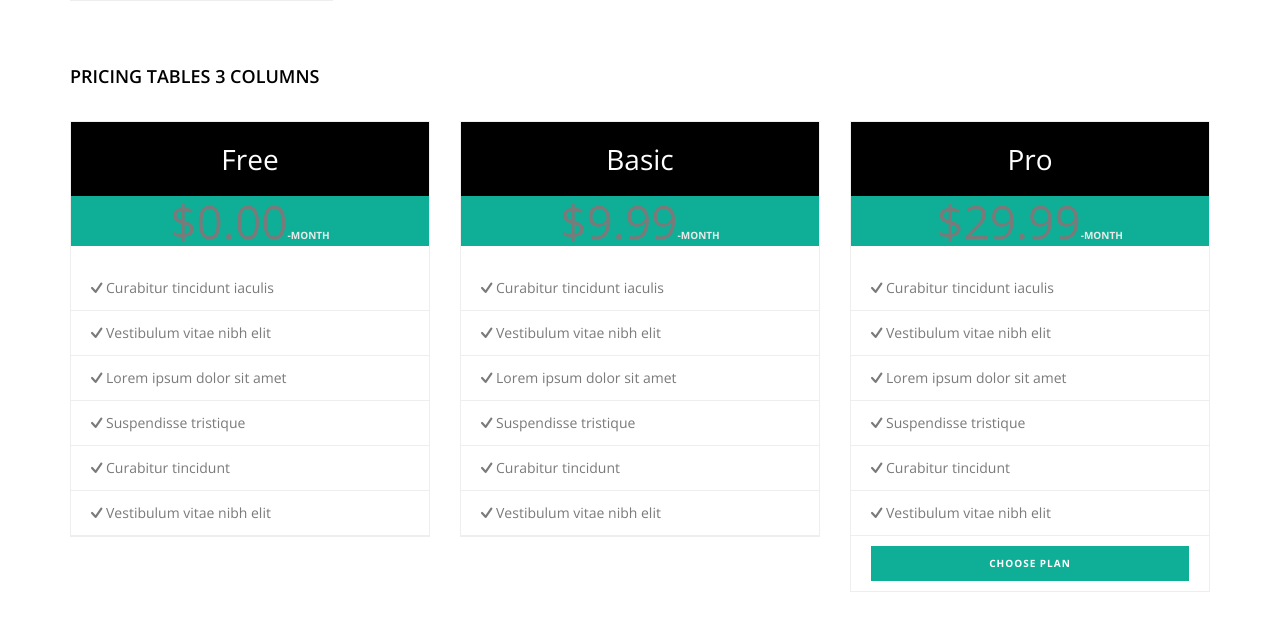
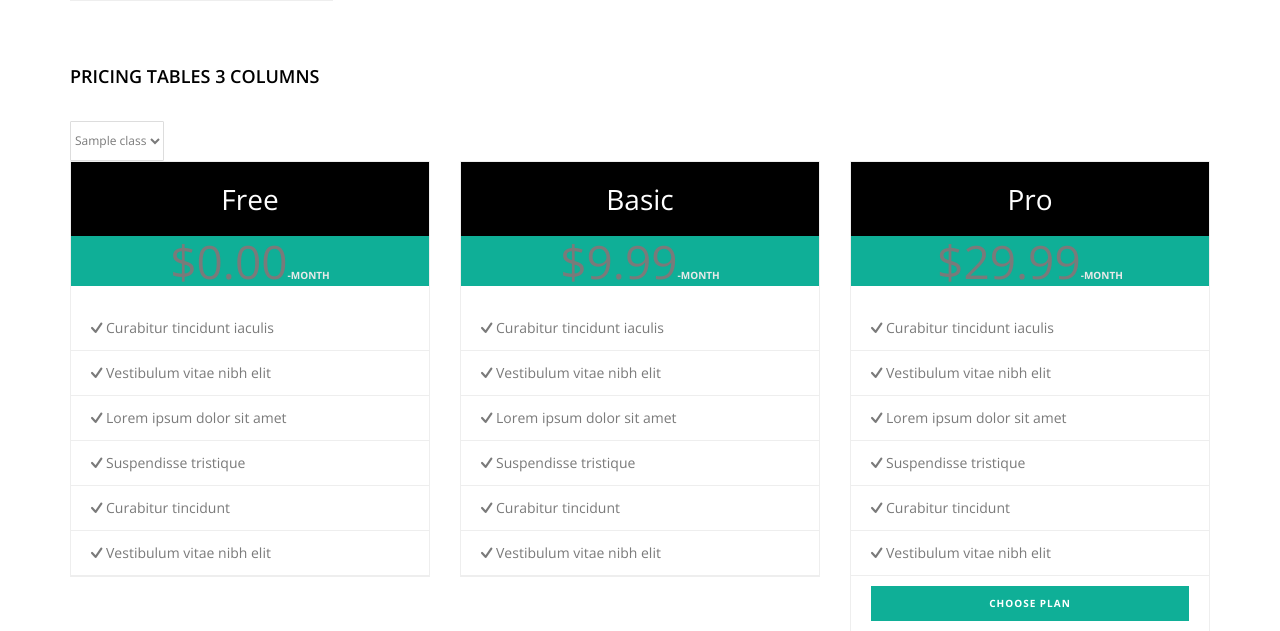
Before and after one commit to shulmanbrent/Penn-Schedule-Builder, a Flask app: template templates/scheduler.html in a window 1280 px wide. Shown: the part 1194-1825 px from the top of the page. Run offline with Flask 2, Linux system fonts and the light colour scheme; the template is opened without the code that fills it: most values are stand-ins (such as "Sample title", 1, 10 or a date in 2020); some libraries are stand-ins or nearby versions; some web fonts are replaced.

Commit message:
Added button to increase the number of form inputs for required classes

```diff
--- a/templates/base.html
+++ b/templates/base.html
@@ -160,5 +160,10 @@
         <script src="static/js/parallax.min.js" type="text/javascript"></script>
         <script src="static/js/wow.min.js" type="text/javascript"></script>
         <script src="static/js/app.js" type="text/javascript"></script>
+        <script type="text/javascript">var limit = 1;
+function addQuestion(){
+   limit++;
+   $("#inputFields").append("Question "+limit+":<input type='text' id='countries' name='Question"+limit+"' /><br />");
+}</script>
     </body>
 </html>
--- a/templates/scheduler.html
+++ b/templates/scheduler.html
@@ -118,7 +118,11 @@
                     <h4 class="heading-mini">Pricing tables 3 columns</h4>
                 </div>
             </div>
-
+              <select name="cars">
+                {% for class in classes %}
+                <option value="{{ class }}">{{ class }}</option>
+                {% endfor %}
+              </select>
             <div class="row">
                 <div class="col-md-4 margin-btm-20">
                     <div class="pricing-wrapper">
```
